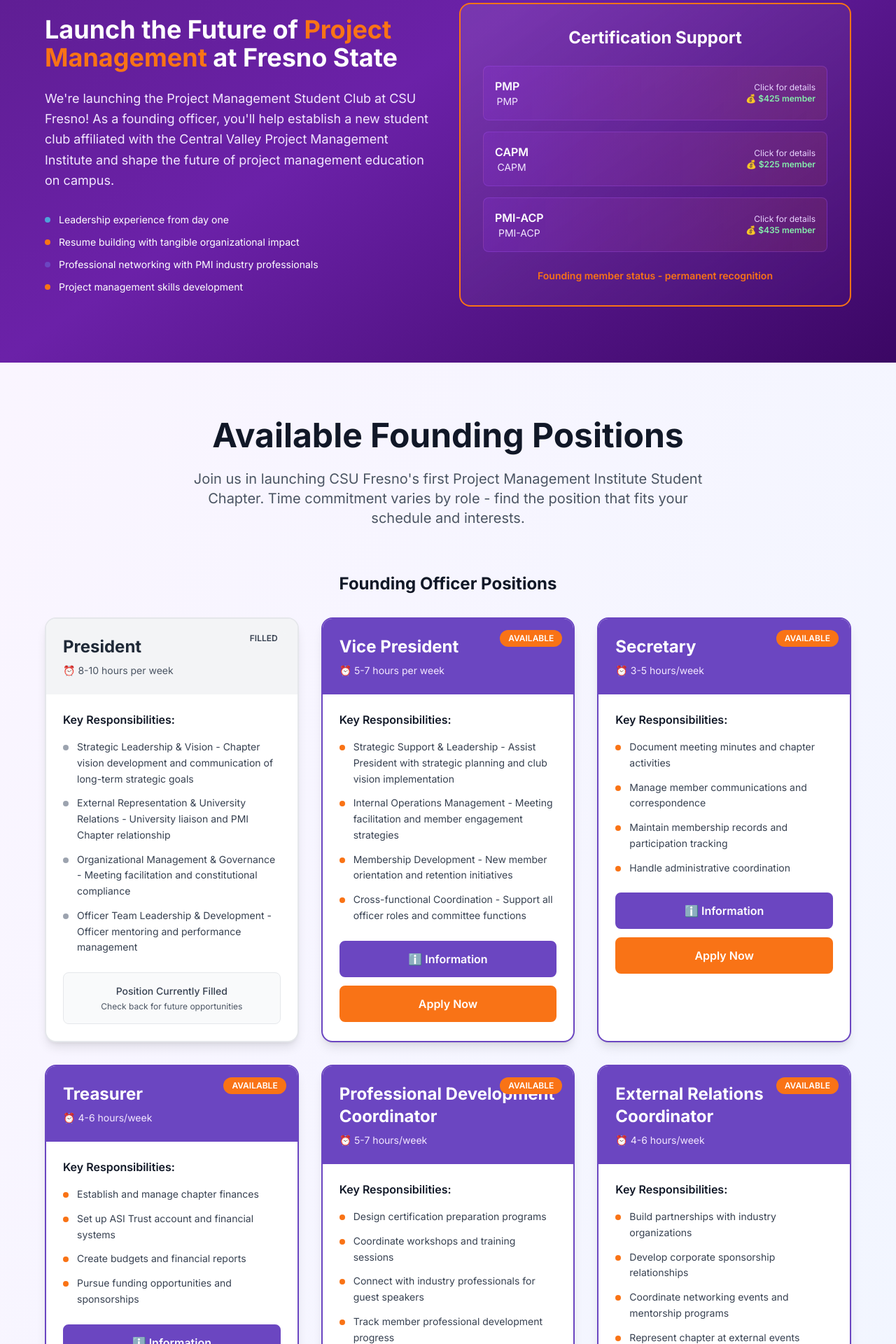
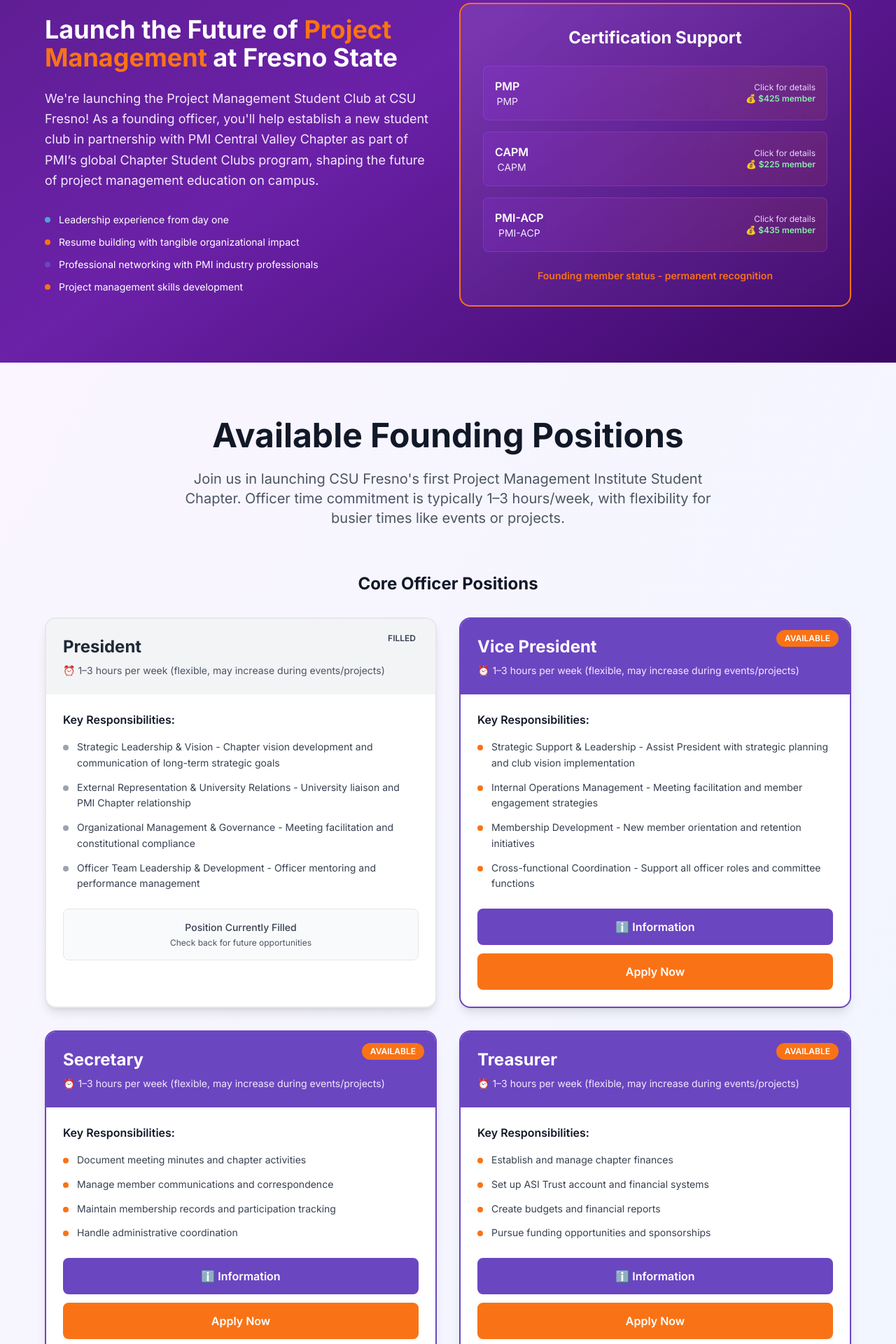
Before and after one commit to bmcgauley/PMI-Club-SPA, a Next.js app: page / in a window 1280 px wide. Shown: the part 360-2280 px from the top of the page at 70% size. Built offline with nearby package versions, Linux system fonts and the light colour scheme.

Commit message:
feat: update officer time commitments and enhance benefits description

```diff
--- a/src/app/data/positions.ts
+++ b/src/app/data/positions.ts
@@ -24,7 +24,7 @@
   {
     id: 'president',
     title: 'President',
-    timeCommitment: '8-10 hours per week',
+    timeCommitment: '1–3 hours per week (flexible, may increase during events/projects)',
     responsibilities: [
       'Strategic Leadership & Vision - Chapter vision development and communication of long-term strategic goals',
       'External Representation & University Relations - University liaison and PMI Chapter relationship',
@@ -95,7 +95,7 @@
   {
     id: 'vice-president',
     title: 'Vice President',
-    timeCommitment: '5-7 hours per week',
+    timeCommitment: '1–3 hours per week (flexible, may increase during events/projects)',
     responsibilities: [
       'Strategic Support & Leadership - Assist President with strategic planning and club vision implementation',
       'Internal Operations Management - Meeting facilitation and member engagement strategies',
@@ -166,7 +166,7 @@
   {
     id: 'secretary',
     title: 'Secretary',
-    timeCommitment: '3-5 hours/week',
+    timeCommitment: '1–3 hours per week (flexible, may increase during events/projects)',
     responsibilities: [
       'Document meeting minutes and chapter activities',
       'Manage member communications and correspondence',
@@ -245,7 +245,7 @@
   {
     id: 'treasurer',
     title: 'Treasurer',
-    timeCommitment: '4-6 hours/week',
+    timeCommitment: '1–3 hours per week (flexible, may increase during events/projects)',
     responsibilities: [
       'Establish and manage chapter finances',
       'Set up ASI Trust account and financial systems',
@@ -321,10 +321,11 @@
       ]
     }
   },
+  // The following roles are now considered optional committee positions, not required officers.
   {
     id: 'professional-development-coordinator',
-    title: 'Professional Development Coordinator',
-    timeCommitment: '5-7 hours/week',
+    title: 'Professional Development Coordinator (Committee Role)',
+    timeCommitment: 'Optional, varies by committee involvement',
     responsibilities: [
       'Design certification preparation programs',
       'Coordinate workshops and training sessions',
@@ -402,8 +403,8 @@
   },
   {
     id: 'external-relations-coordinator',
-    title: 'External Relations Coordinator',
-    timeCommitment: '4-6 hours/week',
+    title: 'External Relations Coordinator (Committee Role)',
+    timeCommitment: 'Optional, varies by committee involvement',
     responsibilities: [
       'Build partnerships with industry organizations',
       'Develop corporate sponsorship relationships',
@@ -554,8 +555,8 @@
   },
   {
     id: 'communications-coordinator',
-    title: 'Communications Coordinator',
-    timeCommitment: '5-7 hours per week',
+    title: 'Communications Coordinator (Committee Role)',
+    timeCommitment: 'Optional, varies by committee involvement',
     responsibilities: [
       'Digital Communications & Social Media - Social media management and content creation',
       'Brand Management & Visual Identity - Brand consistency and graphic design',
--- a/src/components/Benefits.tsx
+++ b/src/components/Benefits.tsx
@@ -12,8 +12,8 @@
             Why Join as a <span className="text-[#F97316]">Founding Officer</span>?
           </h2>
           <p className="text-xl text-purple-100 max-w-3xl mx-auto">
-            This isn't just another club activity - it's your launchpad for a project management career
-            and leadership experience that will set you apart.
+            This isn't just another club activity – it's your launchpad for building professional networks, developing leadership and project skills, and making a positive impact through social good projects.
+            Certifications (PMP, CAPM, PMI-ACP) are a valuable benefit, but our club also offers networking, skill-building, employability, and opportunities to contribute to the community.
           </p>
         </div>
 
--- a/src/components/Footer.tsx
+++ b/src/components/Footer.tsx
@@ -6,7 +6,7 @@
           © 2025 Project Management Student Club at California State University, Fresno
         </p>
         <p className="text-purple-200 text-sm mt-2">
-          Founded in partnership with the Central Valley Project Management Institute
+          In partnership with PMI Central Valley Chapter as part of PMI’s global Chapter Student Clubs program
         </p>
       </div>
     </footer>
--- a/src/components/Hero.tsx
+++ b/src/components/Hero.tsx
@@ -39,7 +39,7 @@
               Launch the Future of <span className="text-[#F97316]">Project Management</span> at Fresno State
             </h2>
             <p className="text-lg text-purple-100 mb-8 leading-relaxed">
-              We're launching the Project Management Student Club at CSU Fresno! As a founding officer, you'll help establish a new student club affiliated with the Central Valley Project Management Institute and shape the future of project management education on campus.
+              We're launching the Project Management Student Club at CSU Fresno! As a founding officer, you'll help establish a new student club in partnership with PMI Central Valley Chapter as part of PMI’s global Chapter Student Clubs program, shaping the future of project management education on campus.
             </p>
             <div className="space-y-3 text-sm">
               <div className="flex items-center">
--- a/src/components/PositionModal.tsx
+++ b/src/components/PositionModal.tsx
@@ -43,62 +43,10 @@
 
         {/* Content */}
         <div className="p-6 space-y-6">
-          {/* Description */}
-          <div>
-            <h3 className="text-xl font-bold text-gray-900 mb-3">Position Overview</h3>
-            <p className="text-gray-700 leading-relaxed">{position.detailedDescription}</p>
-          </div>
 
-          {/* Requirements */}
-          {position.requirements && (
-            <div>
-              <h3 className="text-xl font-bold text-gray-900 mb-3">Requirements</h3>
-              <ul className="space-y-2">
-                {position.requirements.map((req, index) => (
-                  <li key={index} className="flex items-start">
-                    <div className="w-2 h-2 bg-[#4EA2DA] rounded-full mt-2 mr-3 flex-shrink-0"></div>
-                    <span className="text-gray-700">{req}</span>
-                  </li>
-                ))}
-              </ul>
-            </div>
-          )}
 
-          {/* Skills */}
-          {position.skills && (
-            <div>
-              <h3 className="text-xl font-bold text-gray-900 mb-3">Skills You'll Develop</h3>
-              <ul className="space-y-2">
-                {position.skills.map((skill, index) => (
-                  <li key={index} className="flex items-start">
-                    <div className="w-2 h-2 bg-[#F97316] rounded-full mt-2 mr-3 flex-shrink-0"></div>
-                    <span className="text-gray-700">{skill}</span>
-                  </li>
-                ))}
-              </ul>
-            </div>
-          )}
 
-          {/* Responsibilities */}
-          <div>
-            <h3 className="text-xl font-bold text-gray-900 mb-3">Key Responsibilities</h3>
-            <ul className="space-y-2">
-              {position.responsibilities.map((resp, index) => (
-                <li key={index} className="flex items-start">
-                  <div className="w-2 h-2 bg-[#6B46C1] rounded-full mt-2 mr-3 flex-shrink-0"></div>
-                  <span className="text-gray-700">{resp}</span>
-                </li>
-              ))}
-            </ul>
-          </div>
 
-          {/* Ideal Candidate */}
-          {position.idealCandidate && (
-            <div>
-              <h3 className="text-xl font-bold text-gray-900 mb-3">Ideal Candidate</h3>
-              <p className="text-gray-700 leading-relaxed">{position.idealCandidate}</p>
-            </div>
-          )}
 
           {/* What You'll Gain */}
           {position.whatYoullGain && (
@@ -115,20 +63,6 @@
             </div>
           )}
 
-          {/* Success Criteria */}
-          {position.successCriteria && (
-            <div>
-              <h3 className="text-xl font-bold text-gray-900 mb-3">Success Criteria</h3>
-              <ul className="space-y-2">
-                {position.successCriteria.map((criteria, index) => (
-                  <li key={index} className="flex items-start">
-                    <div className="w-2 h-2 bg-green-500 rounded-full mt-2 mr-3 flex-shrink-0"></div>
-                    <span className="text-gray-700">{criteria}</span>
-                  </li>
-                ))}
-              </ul>
-            </div>
-          )}
 
           {/* Position Details */}
           {position.positionDetails && (
--- a/src/components/Positions.tsx
+++ b/src/components/Positions.tsx
@@ -31,15 +31,19 @@
           </h2>
           <p className="text-xl text-gray-600 max-w-3xl mx-auto">
             Join us in launching CSU Fresno's first Project Management Institute Student Chapter.
-            Time commitment varies by role - find the position that fits your schedule and interests.
+            Officer time commitment is typically 1–3 hours/week, with flexibility for busier times like events or projects.
           </p>
         </div>
 
         {/* Officer Positions Section */}
         <div className="mb-16">
-          <h3 className="text-2xl font-bold text-gray-900 mb-8 text-center">Founding Officer Positions</h3>
-          <div className="grid md:grid-cols-2 lg:grid-cols-3 gap-8">
-            {positions.filter(position => position.id !== 'general-member').map((position) => (
+          <h3 className="text-2xl font-bold text-gray-900 mb-8 text-center">Core Officer Positions</h3>
+          <div className="grid md:grid-cols-2 lg:grid-cols-2 gap-8">
+            {positions
+              .filter(position =>
+                ['president', 'vice-president', 'treasurer', 'secretary'].includes(position.id)
+              )
+              .map((position) => (
               <div
                 key={position.id}
                 onClick={() => !position.isFilled && openModal(position)}
@@ -212,20 +216,29 @@
         </div>
 
         {/* Summary Stats */}
+        {(() => {
+          const coreAndMember = positions.filter(
+            p => ['president', 'vice-president', 'treasurer', 'secretary', 'general-member'].includes(p.id)
+          );
+          const total = coreAndMember.length;
+          const available = coreAndMember.filter(p => !p.isFilled).length;
+          return (
             <div className="mt-16 grid md:grid-cols-3 gap-8">
               <div className="bg-white rounded-xl p-6 shadow-md text-center border-2 border-[#4EA2DA]">
-            <div className="text-3xl font-bold text-[#4EA2DA] mb-2">7</div>
+                <div className="text-3xl font-bold text-[#4EA2DA] mb-2">{total}</div>
                 <div className="text-gray-600">Total Opportunities</div>
               </div>
               <div className="bg-white rounded-xl p-6 shadow-md text-center border-2 border-[#F97316]">
-            <div className="text-3xl font-bold text-[#F97316] mb-2">6</div>
+                <div className="text-3xl font-bold text-[#F97316] mb-2">{available}</div>
                 <div className="text-gray-600">Available Now</div>
               </div>
               <div className="bg-white rounded-xl p-6 shadow-md text-center border-2 border-[#6B46C1]">
-            <div className="text-3xl font-bold text-[#6B46C1] mb-2">1-10</div>
+                <div className="text-3xl font-bold text-[#6B46C1] mb-2">1–3</div>
                 <div className="text-gray-600">Hours/Week</div>
               </div>
             </div>
+          );
+        })()}
       </div>
 
       {/* Position Modal */}
```
Lines whose indentation alone changed are shown as unchanged.
